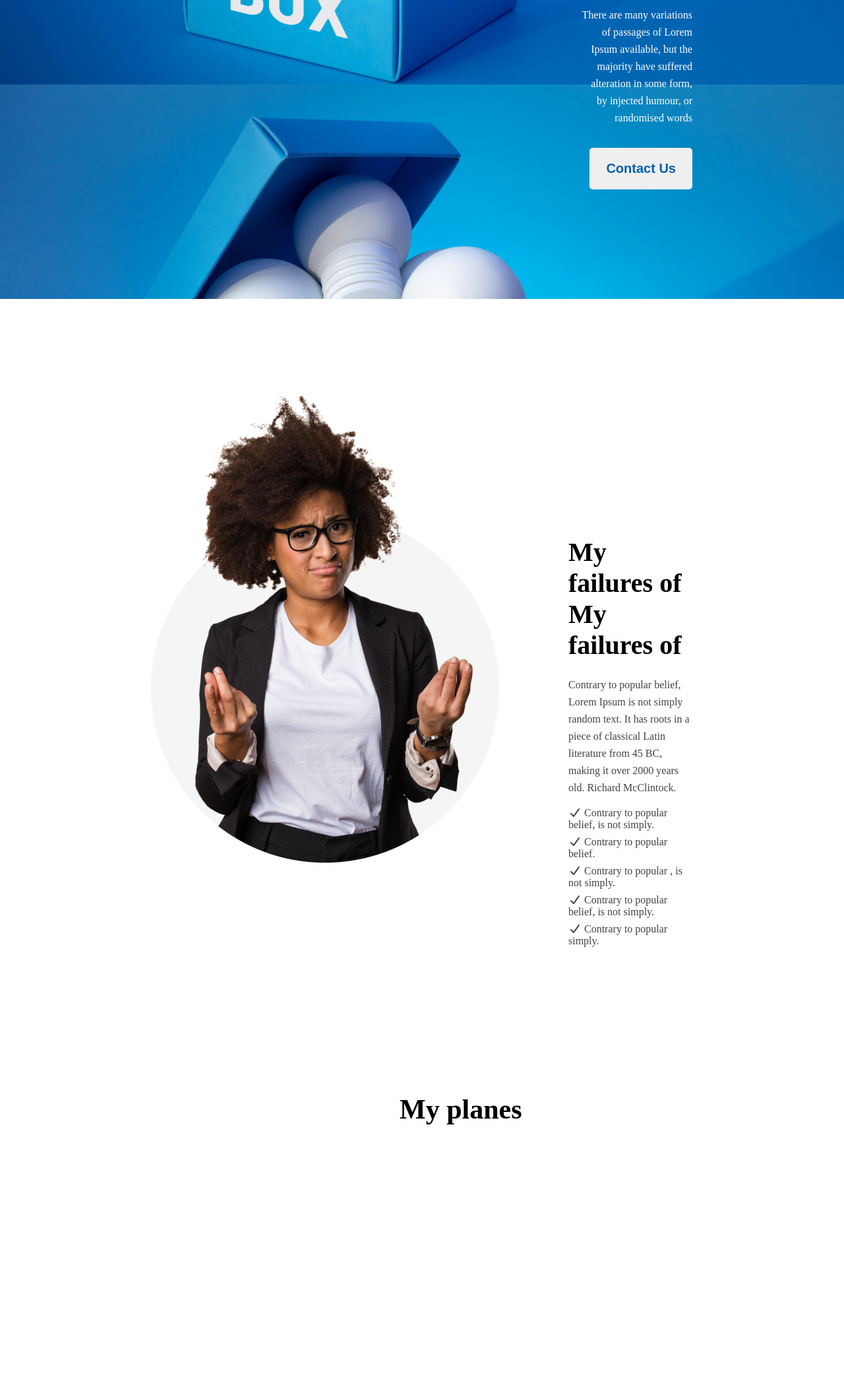
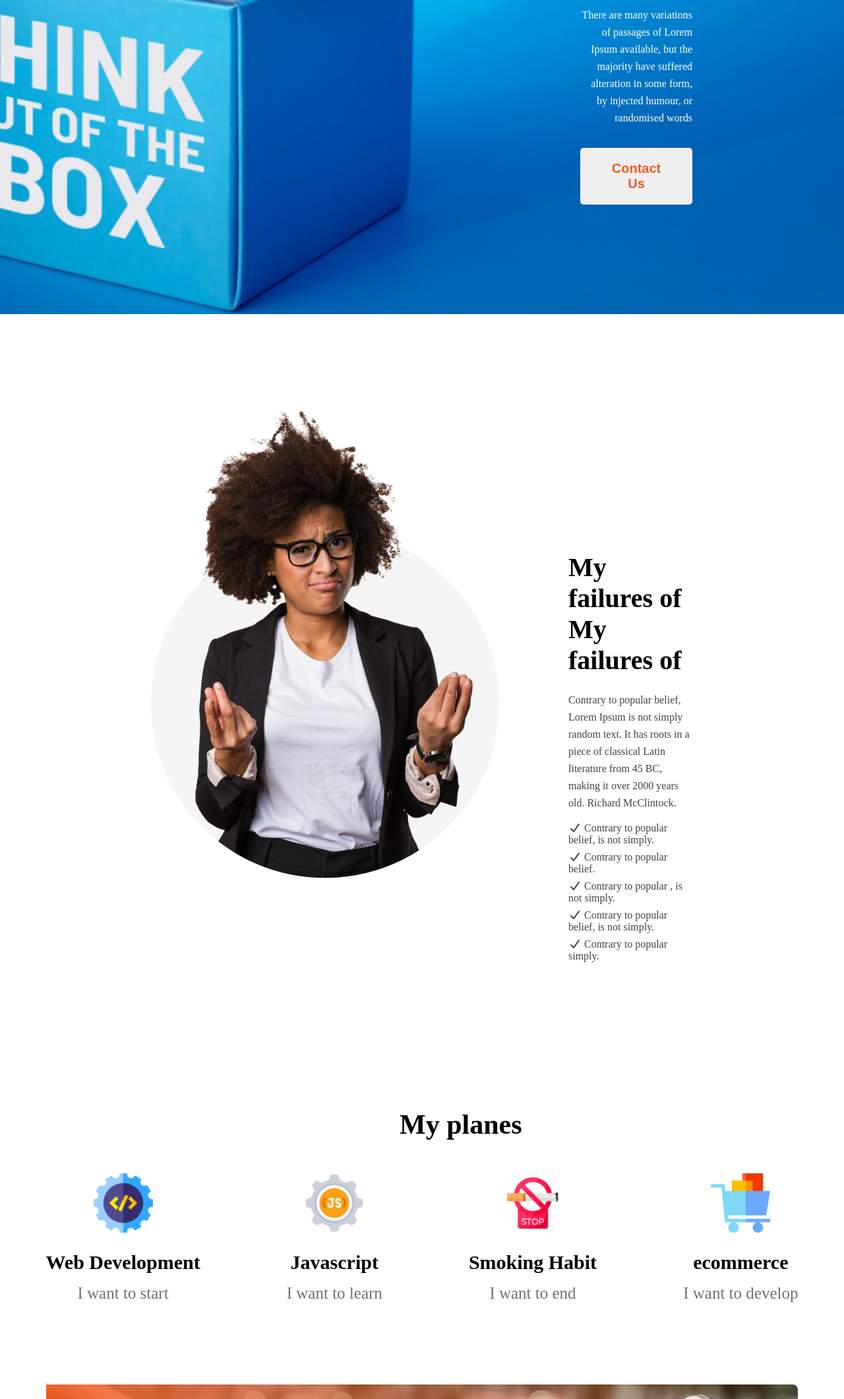
Before and after one commit to rashedislam4235/basic-design-of-wed-page, a plain HTML site: page index.html in a window 1280 px wide. Shown: the part 680-2800 px from the top of the page at 66% size. Before the commit the page ends 2385 px from the top, so only its background shows below. Drawn offline with Linux system fonts and the light colour scheme.

Commit message:
complete the 'watch section'

```diff
--- a/index.html
+++ b/index.html
@@ -45,6 +45,48 @@
 
 
         </div>
+       <section class="plans">
+    <div class="container">
+
+        <div class="plans-wrapper">
+
+            <div class="plan">
+                <img src="images/icons/web.png" alt="">
+                <h3>Web Development</h3>
+                <p>I want to start</p>
+            </div>
+
+            <div class="plan">
+                <img src="images/icons/js.png" alt="">
+                <h3>Javascript</h3>
+                <p>I want to learn</p>
+            </div>
+
+            <div class="plan">
+                <img src="images/icons/smoke.png" alt="">
+                <h3>Smoking Habit</h3>
+                <p>I want to end</p>
+            </div>
+
+            <div class="plan">
+                <img src="images/icons/ecom.png" alt="">
+                <h3>ecommerce</h3>
+                <p>I want to develop</p>
+            </div>
+
+        </div>
+
+    </div>
+</section>
+<section class="watch">
+    <div class="fullwatchdiv">
+        <div class="fwd1">
+            <p>Awlays keep a positive mindset</p>
+            <button class="btn">Call Now</button>
+        </div>
+    </div>
+
+</section>
 
 
 
--- a/style/basic-web-desighn.css
+++ b/style/basic-web-desighn.css
@@ -2,13 +2,13 @@
 header{
     max-width: 1600px;
     background: url("../images/banner/banner3.png");
-
-
-
     padding-top: 216px;
     padding-left: 880px;
     padding-right: 230px;
     padding-bottom: 166px;
+     background-repeat: no-repeat;
+    background-size: cover;
+    background-position: center;
 
 
 }
@@ -97,3 +97,80 @@
 
 
 }
+.plans{
+    padding-top: 50px;
+    padding-left: 0;
+    padding-right: 0;
+}
+
+.container{
+    max-width: 1141px;
+    margin: 0 auto;
+}
+
+.plans-wrapper{
+    display: flex;
+    justify-content: space-between;
+    text-align: center;
+}
+
+.plan img{
+    margin-bottom: 24px;
+    max-width: 90px;
+}
+
+.plan h3{
+    font-size: 30px;
+    margin-bottom: 16px;
+    font-weight: bold;
+
+}
+
+.plan p{
+    color: #737272;
+    font-size: 25px;
+    font-weight: medium;
+}
+.watch{
+    padding-top: 124px;
+    padding-left: 0;
+    padding-right: 0;
+}
+.fullwatchdiv{
+    max-width: 1140px;
+    margin: 0 auto;
+
+   background:
+        linear-gradient(90deg, rgba(241, 91, 34, 0.9) 0%, rgba(241, 91, 34, 0.0) 100%),
+        url("../images/watch.png");
+
+    background-repeat: no-repeat;
+    background-size: cover;
+    background-position: center;
+    padding-bottom: 59px;
+    padding: 59px;
+    padding-right: 617px;
+    padding-left: 64px;
+
+}
+.fwd1{
+    max-width: 459px;
+
+
+
+}
+.fwd1 p{
+    font-size: 40px;
+    font-weight: bold;
+    color:white;
+    margin-bottom: 24px;
+}
+.btn{
+    font-size: 20px;
+    font-weight: 600;
+    color: #F15B22;
+    padding: 20px 36px;
+    border: none;
+    border-radius: 5px;
+
+}
```
